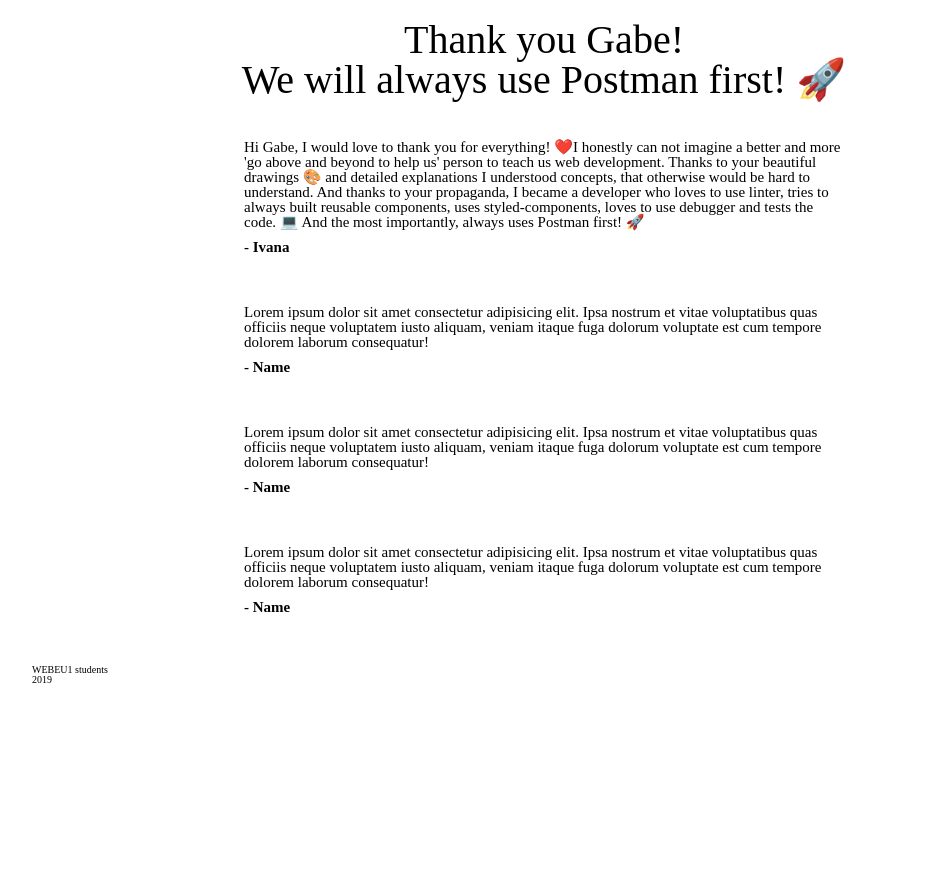
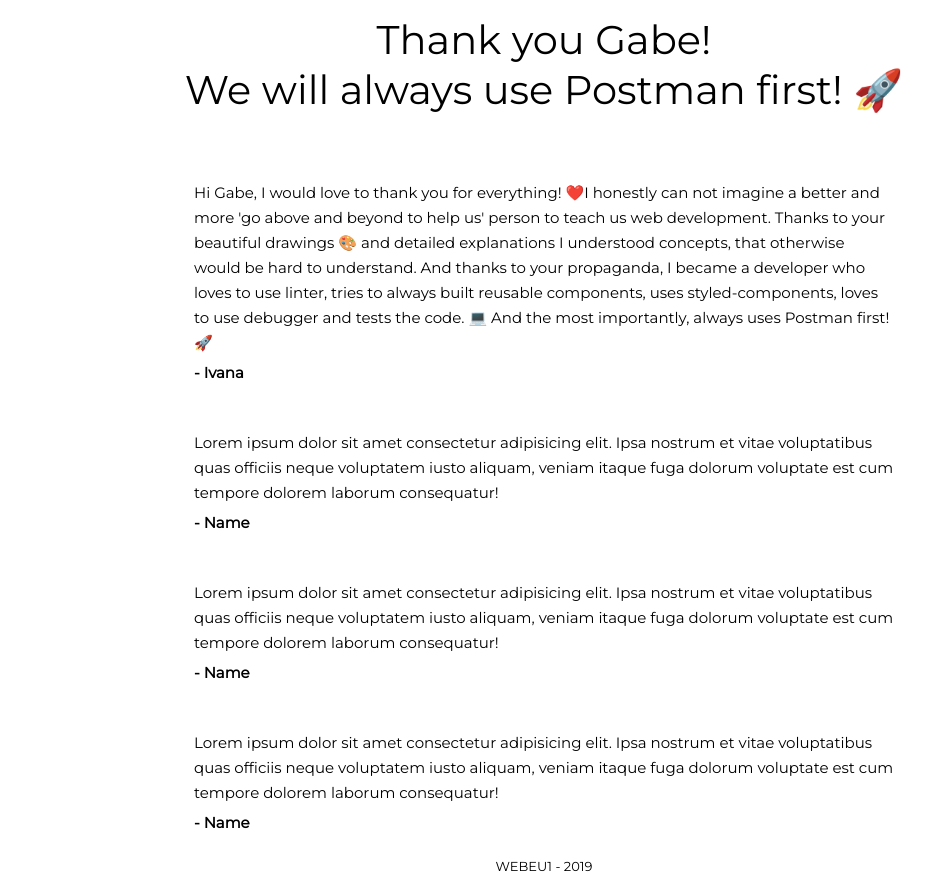
Before and after one commit to Pav0l/thank_you, a plain HTML site: page index.html in a window 1280 px wide. Shown: the whole page, without its empty margins (96-1028 px from the left). Before the commit the page ends 800 px from the top, so only its background shows below. Drawn offline with Linux system fonts and the light colour scheme.

Commit message:
Add fonts, line heights, change width

```diff
--- a/index.css
+++ b/css/index.css
@@ -128,10 +128,10 @@
 }
 * {
   box-sizing: border-box;
-  font-family: 'Helvetica', sans-serif;
 }
 html {
   font-size: 62.5%;
+  height: 100%;
 }
 
 /* Page styling */
@@ -139,22 +139,33 @@
 .container {
   display: flex;
   flex-direction: column;
-  margin: 2rem auto;
+  margin: 0 auto 0;
   max-width: 1024px;
+  height: 100%;
+  font-family: 'Montserrat', Arial, sans-serif;
+}
+
+header {
+  margin: 2rem;
 }
 
 h1 {
   font-size: 4rem;
   text-align: center;
+  margin-bottom: 1rem;
 }
 
 .msg-list {
-  max-width: 600px;
+  max-width: 700px;
   display: flex;
   flex-direction: column;
-  margin: 2rem auto;
+  margin: 2rem auto 0;
+  flex: 1 0 auto;
 }
 
+.msg-text {
+  line-height: 2.5rem;
+}
 .msg {
   margin: 2rem 0;
   font-size: 1.5rem;
@@ -165,3 +176,10 @@
   font-weight: 600;
   margin: 1rem 0;
 }
+
+footer {
+  text-align: center;
+  margin: 0 auto 1rem;
+  flex-shrink: 0;
+  font-size: 1.3rem;
+}
--- a/index.html
+++ b/index.html
@@ -4,7 +4,11 @@
     <meta charset="UTF-8" />
     <meta name="viewport" content="width=device-width, initial-scale=1.0" />
     <meta http-equiv="X-UA-Compatible" content="ie=edge" />
-    <link href="./index.css" rel="stylesheet" />
+    <link
+      href="https://fonts.googleapis.com/css?family=Montserrat"
+      rel="stylesheet"
+    />
+    <link href="css/index.css" rel="stylesheet" />
     <title>Thank you Gabe!</title>
   </head>
   <body class="container">
@@ -57,8 +61,7 @@
     </section>
 
     <footer>
-      <div>WEBEU1 students</div>
-      <div>2019</div>
+      <div>WEBEU1 - 2019</div>
     </footer>
   </body>
 </html>
```
